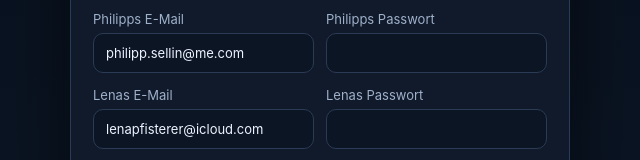
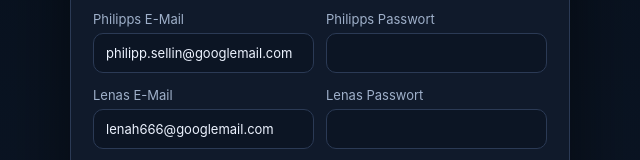
Before and after one commit to muetze85s/truewords-review-pwa, a website: page account-setup.html in a window 1280 px wide. Shown: the part 301-461 px from the top of the page, 320-960 px from the left. Drawn offline with Linux system fonts and the light colour scheme.

Commit message:
Correct Philipp and Lena review account emails

```diff
--- a/account-setup.html
+++ b/account-setup.html
@@ -23,7 +23,7 @@
         <div class="grid">
           <label>
             <span>Philipps E-Mail</span>
-            <input id="philipp-email" type="email" value="philipp.sellin@me.com" readonly required>
+            <input id="philipp-email" type="email" value="philipp.sellin@googlemail.com" readonly required>
           </label>
           <label>
             <span>Philipps Passwort</span>
@@ -33,7 +33,7 @@
         <div class="grid">
           <label>
             <span>Lenas E-Mail</span>
-            <input id="lena-email" type="email" value="lenapfisterer@icloud.com" readonly required>
+            <input id="lena-email" type="email" value="lenah666@googlemail.com" readonly required>
           </label>
           <label>
             <span>Lenas Passwort</span>
```
